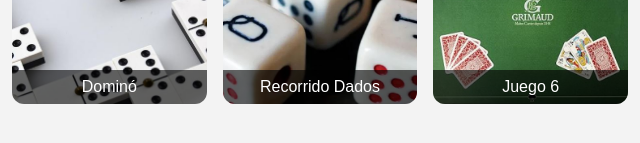
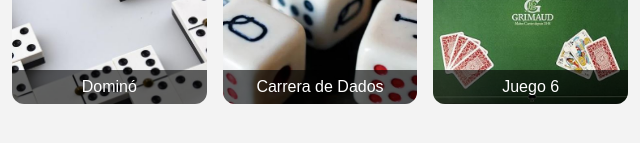
Before and after one commit to FSMDasanlo/ElApuntador, a plain HTML site: page juegos.html in a window 1280 px wide. Shown: the part 185-328 px from the top of the page, 636-1276 px from the left. Drawn offline with Linux system fonts and the light colour scheme.

Commit message:
Add files via upload

```diff
--- a/juegos.html
+++ b/juegos.html
@@ -31,7 +31,7 @@
       <span>Dominó</span>
     </div>
 	    <div class="juego-card" style="background-image: url('assets/dadospuntos.jpg');" onclick="seleccionarJuego('dadospuntos.html')">
-      <span>Recorrido Dados</span>
+      <span>Carrera de Dados</span>
     </div>
 
     <div class="juego-card" style="background-image: url('assets/juego5.jpg');" onclick="seleccionarJuego('juego5.html')">
```
